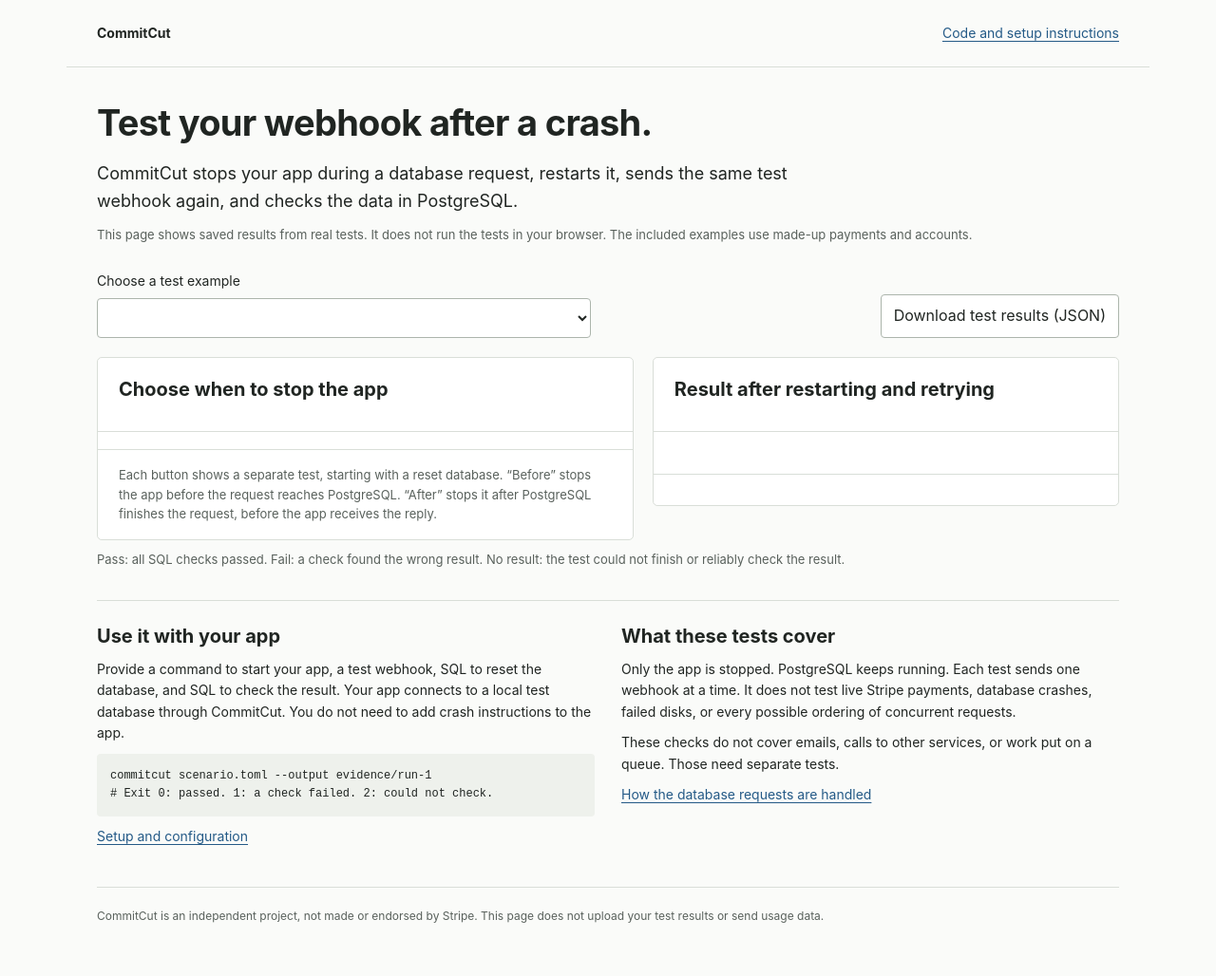
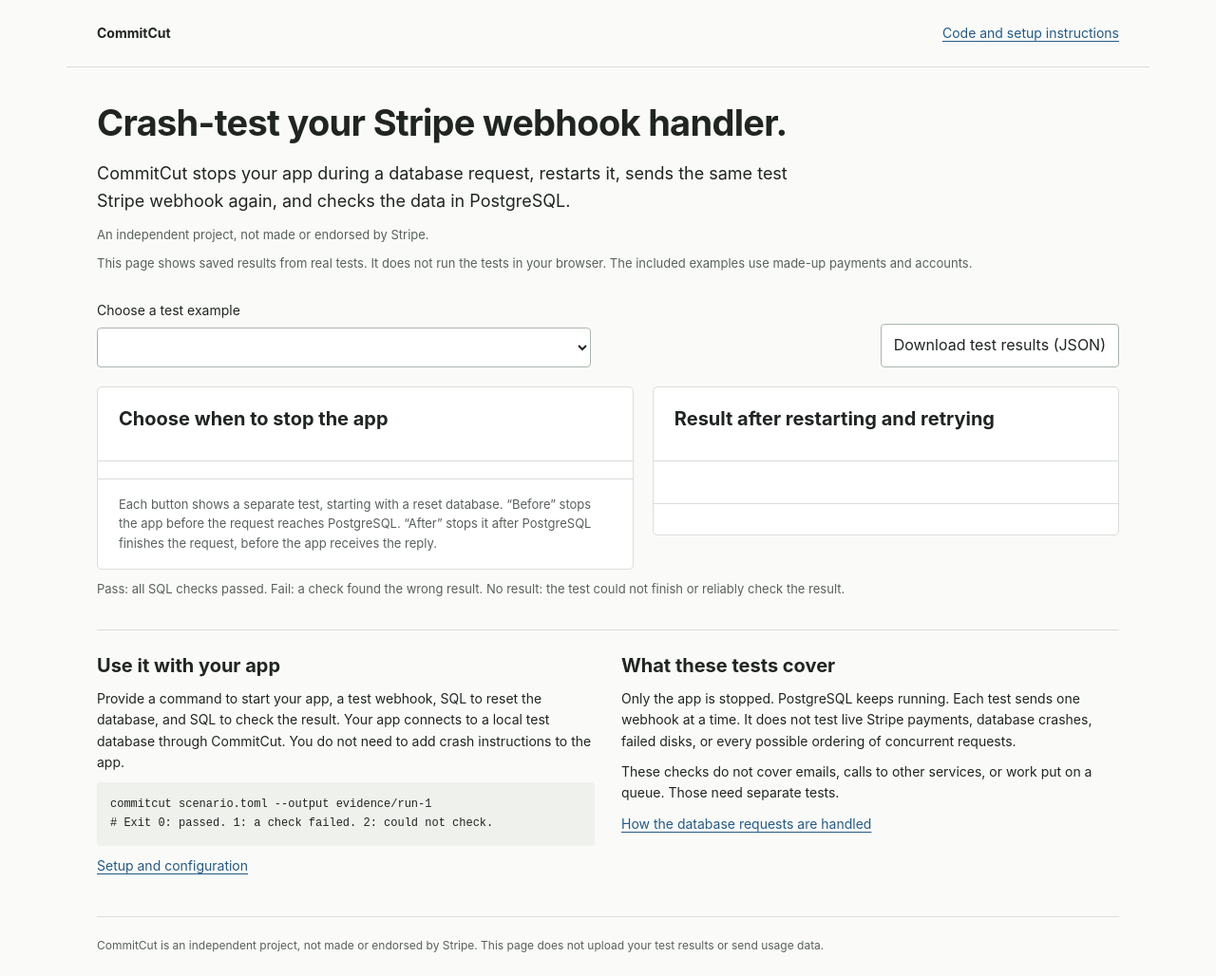
Before and after one commit to balkashynov/commitcut, a plain HTML site: page python/commitcut/report.html in a window 1280 px wide. Shown: the whole page at 95% size. Drawn offline with Linux system fonts and the light colour scheme.

Commit message:
Clarify Stripe webhook testing in project introduction

```diff
--- a/python/commitcut/report.html
+++ b/python/commitcut/report.html
@@ -3,8 +3,8 @@
 <head>
 <meta charset="utf-8">
 <meta name="viewport" content="width=device-width, initial-scale=1">
-<meta name="description" content="Stop your webhook app during a database request, restart it, send the webhook again, and check the saved data. View results from real PostgreSQL tests.">
-<title>CommitCut: test your webhook after a crash</title>
+<meta name="description" content="Crash-test your Stripe webhook handler. Stop and restart your app, retry a test webhook, and check PostgreSQL for missing or duplicate credits.">
+<title>CommitCut: crash-test your Stripe webhook handler</title>
 <style>
 :root{--ink:#202522;--muted:#59615c;--paper:#fafbf9;--line:#d9ded8;--green:#21603c;--red:#a02f28;--amber:#805a12;--blue:#245a87}
 *{box-sizing:border-box}body{margin:0;background:var(--paper);color:var(--ink);font:16px/1.6 -apple-system,BlinkMacSystemFont,"Segoe UI",sans-serif}a{color:var(--blue);text-underline-offset:3px}button,select{font:inherit}button{cursor:pointer}button:focus-visible,a:focus-visible,select:focus-visible,summary:focus-visible{outline:3px solid var(--blue);outline-offset:3px}
@@ -15,8 +15,9 @@ nav,main{max-width:1140px;margin:auto;padding:24px 32px}nav{display:flex;justify
 <body>
 <header><nav><a class="brand" href="#">CommitCut</a><a href="https://github.com/balkashynov/commitcut" id="source-top">Code and setup instructions</a></nav></header>
 <main>
-<h1>Test your webhook after a crash.</h1>
-<p class="intro">CommitCut stops your app during a database request, restarts it, sends the same test webhook again, and checks the data in PostgreSQL.</p>
+<h1>Crash-test your Stripe webhook handler.</h1>
+<p class="intro">CommitCut stops your app during a database request, restarts it, sends the same test Stripe webhook again, and checks the data in PostgreSQL.</p>
+<p class="small">An independent project, not made or endorsed by Stripe.</p>
 <p class="small">This page shows saved results from real tests. It does not run the tests in your browser. The included examples use made-up payments and accounts.</p>
 <div class="controls"><div class="select-wrap"><label for="scenario">Choose a test example</label><select id="scenario"></select></div><button class="plain" id="download">Download test results (JSON)</button></div>
 <section class="example" id="example" hidden aria-labelledby="example-title"><h2 id="example-title"></h2><p id="example-intro"></p><ol id="example-steps"></ol><button class="plain" id="compare" hidden></button></section>
```
Also changed, not shown: site/index.html (+5 -4 lines), README.md.
